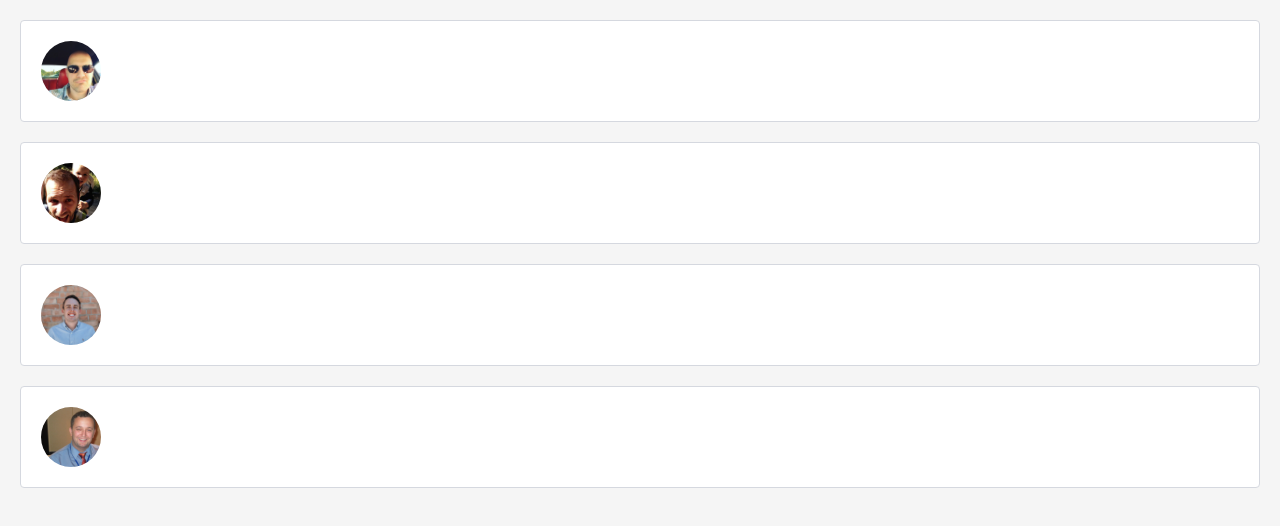
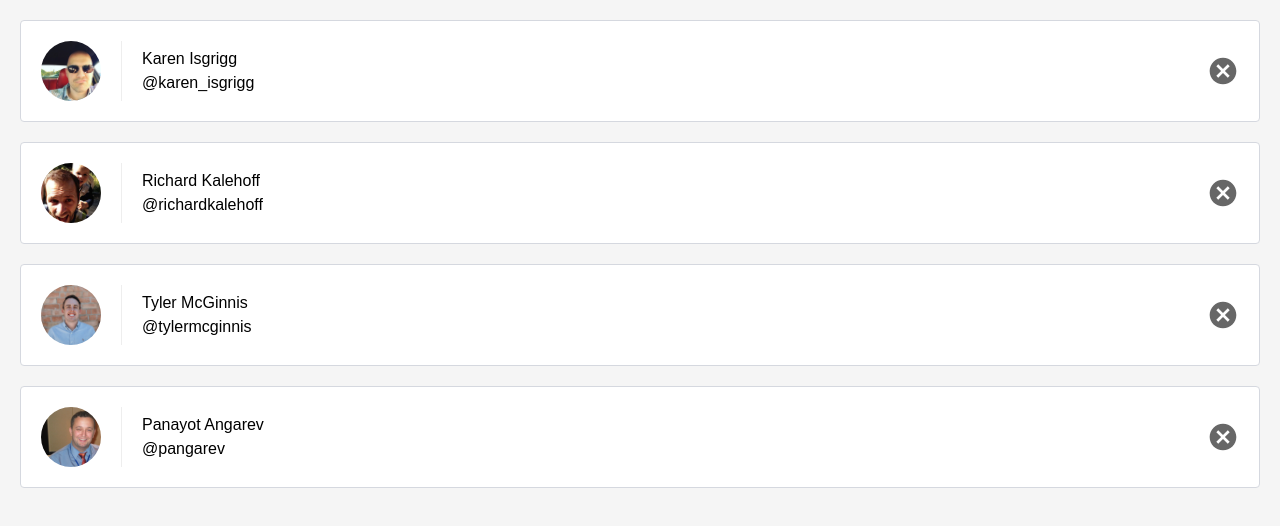
Before and after one commit to angarev/react-contact-list, a React (Create React App) app in the folder contact-list/: page / in a window 1280 px wide. Shown: the top 526 px of the page. Built offline with nearby package versions, Linux system fonts and the light colour scheme.

Commit message:
Styling list item

```diff
--- a/contact-list/src/App.js
+++ b/contact-list/src/App.js
@@ -5,25 +5,25 @@ const contacts = [
   {
     "id": "karen",
     "name": "Karen Isgrigg",
-    "handle": "karen_isgrigg",
+    "handle": "@karen_isgrigg",
     "avatarURL": "images/michael.jpg"
   },
   {
     "id": "richard",
     "name": "Richard Kalehoff",
-    "handle": "richardkalehoff",
+    "handle": "@richardkalehoff",
     "avatarURL": "images/ryan.jpg"
   },
   {
     "id": "tyler",
     "name": "Tyler McGinnis",
-    "handle": "tylermcginnis",
+    "handle": "@tylermcginnis",
     "avatarURL": "images/tyler.jpg"
   },
   {
     "id": "pancho",
     "name": "Panayot Angarev",
-    "handle": "pangarev",
+    "handle": "@pangarev",
     "avatarURL": "images/IMG_3269.jpg"
   }
 ];
--- a/contact-list/src/ListContacts.js
+++ b/contact-list/src/ListContacts.js
@@ -12,8 +12,14 @@ class ListContacts extends Component {
             <div
                 className='contact-avatar'
                 style={{backgroundImage: `url(${people.avatarURL})`}}>
-
             </div>
+            <div className='contact-details'>
+              <p>{people.name}</p>
+              <p>{people.handle}</p>
+            </div>
+            <button className='contact-remove'>
+              Remove
+            </button>
           </li>
         ))}
 
```
